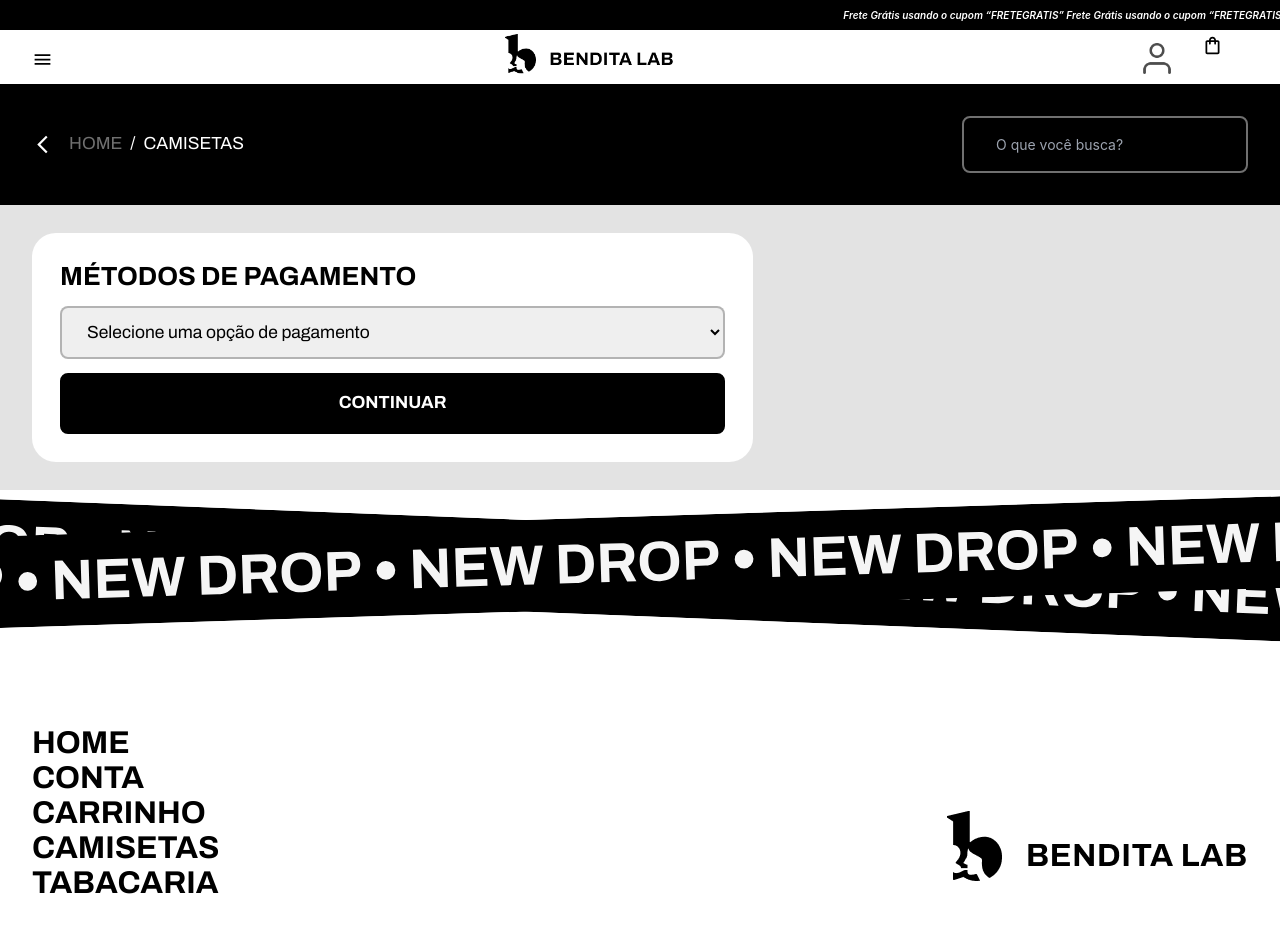
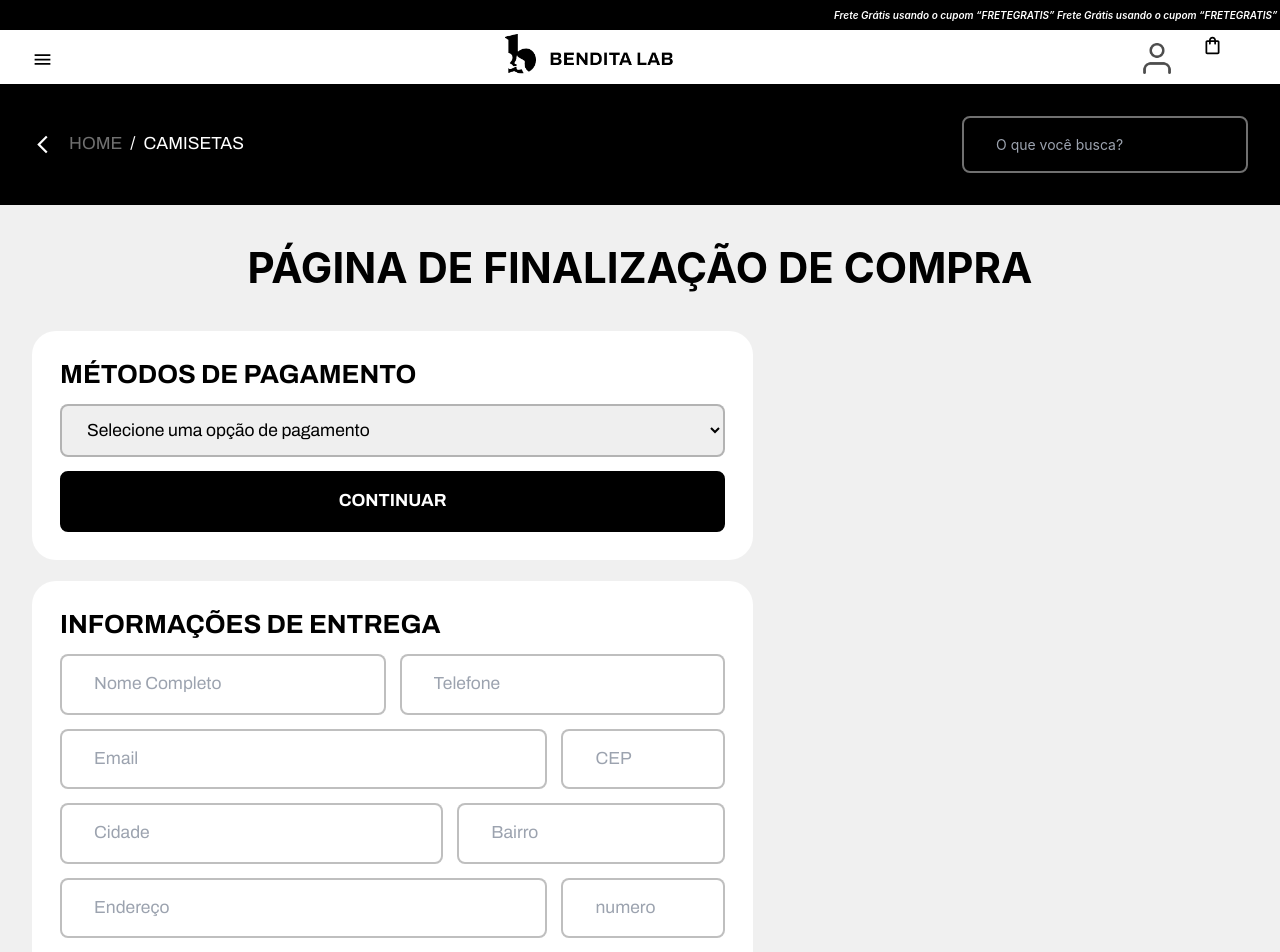
Before and after one commit to rafaellbecom/benditalab, a React (Create React App) app: page /checkout in a window 1280 px wide. Shown: the top 952 px of the page. Built offline with nearby package versions, Linux system fonts and the light colour scheme.

Commit message:
:sparkles: Página de checkout, adição da etapa de informações de entrega

```diff
--- /dev/null
+++ b/src/components/Checkout/Delivery.tsx
@@ -0,0 +1,29 @@
+export function Delivery(){
+    return(
+        <div className="delivery bg-white w-full p-8 rounded-[24px]">
+            <h2 className="font-sans font-bold text-3xl uppercase">Informações de Entrega</h2>
+            <form className="delivery-form flex flex-col gap-4 mt-4">
+                <div className="row flex items-center gap-4">
+                    <input type="text" name="nome" id="nome" placeholder="Nome Completo" className="w-full px-[32px] py-[16px] border-2 border-blackmedium rounded-[8px] font-sans text-xl text-blackmedium"/>
+                    <input type="text" name="telefone" id="telefone" placeholder="Telefone" className="w-full px-[32px] py-[16px] border-2 border-blackmedium rounded-[8px] font-sans text-xl text-blackmedium"/>
+                </div>
+
+                <div className="row flex items-center gap-4">
+                    <input type="text" name="email" id="email" placeholder="Email" className="px-[32px] py-[16px] border-2 border-blackmedium rounded-[8px] font-sans text-xl text-blackmedium w-[75%]"/>
+                    <input type="text" name="cep" id="cep" placeholder="CEP" className="px-[32px] py-[16px] border-2 border-blackmedium rounded-[8px] font-sans text-xl text-blackmedium w-[25%]"/>
+                </div>
+
+                <div className="row flex items-center gap-4">
+                    <input type="text" name="cidade" id="cidade" placeholder="Cidade" className="px-[32px] py-[16px] border-2 border-blackmedium rounded-[8px] font-sans text-xl text-blackmedium w-[75%]"/>
+                    <input type="text" name="bairro" id="bairro" placeholder="Bairro" className="px-[32px] py-[16px] border-2 border-blackmedium rounded-[8px] font-sans text-xl text-blackmedium"/>
+                </div>
+
+                <div className="row flex items-center gap-4">
+                    <input type="text" name="endereco" id="endereco" placeholder="Endereço" className="px-[32px] py-[16px] border-2 border-blackmedium rounded-[8px] font-sans text-xl text-blackmedium w-[75%]"/>
+                    <input type="number" name="numero" id="numero" placeholder="numero" className="px-[32px] py-[16px] border-2 border-blackmedium rounded-[8px] font-sans text-xl text-blackmedium w-[25%]"/>
+                </div>
+                <button className="w-full px-[32px] py-[16px] bg-black border-2 border-black rounded-[8px] font-sans font-bold text-xl text-white uppercase">Continuar</button>
+            </form>
+        </div>
+    )
+}
--- a/src/pages/Checkout.tsx
+++ b/src/pages/Checkout.tsx
@@ -2,20 +2,25 @@ import { Header } from "../components/Header/Header";
 import { Footer } from "../components/Footer";
 import { Breadcrumbs } from "../components/Breadcrumbs";
 import { Payment } from "../components/Checkout/Payment";
+import { Delivery } from "../components/Checkout/Delivery";
 
 export function Checkout(){
     return(
         <main>
             <Header></Header>
             <Breadcrumbs></Breadcrumbs>
-            <div className="checkout bg-[#e3e3e3]">
-                <div className="container py-8 grid grid-cols-5 gap-6">
-                    <div className="col-span-3">
-                        <Payment></Payment>
-                    </div>
+            <div className="checkout bg-[#f0f0f0]">
+                <div className="container py-12">
+                    <h1 className="uppercase text-5xl text-center font-bold">PÁGINA DE FINALIZAÇÃO DE COMPRA</h1>
+                    <div className="mt-12 grid grid-cols-5 gap-6">
+                        <div className="col-span-3 flex flex-col justify-center gap-6">
+                            <Payment></Payment>
+                            <Delivery></Delivery>
+                        </div>
 
-                    <div className="col-span-2">
+                        <div className="col-span-2">
 
+                        </div>
                     </div>
                 </div>
             </div>
```
